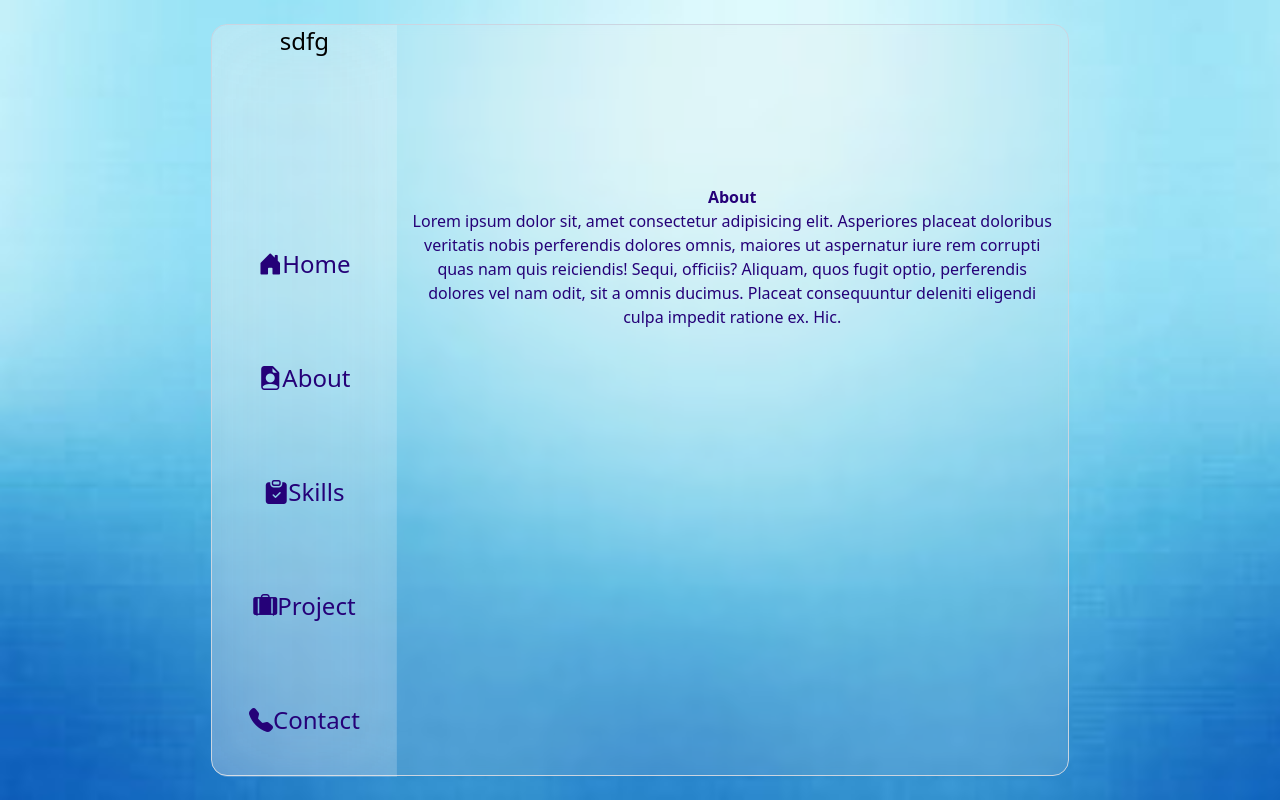
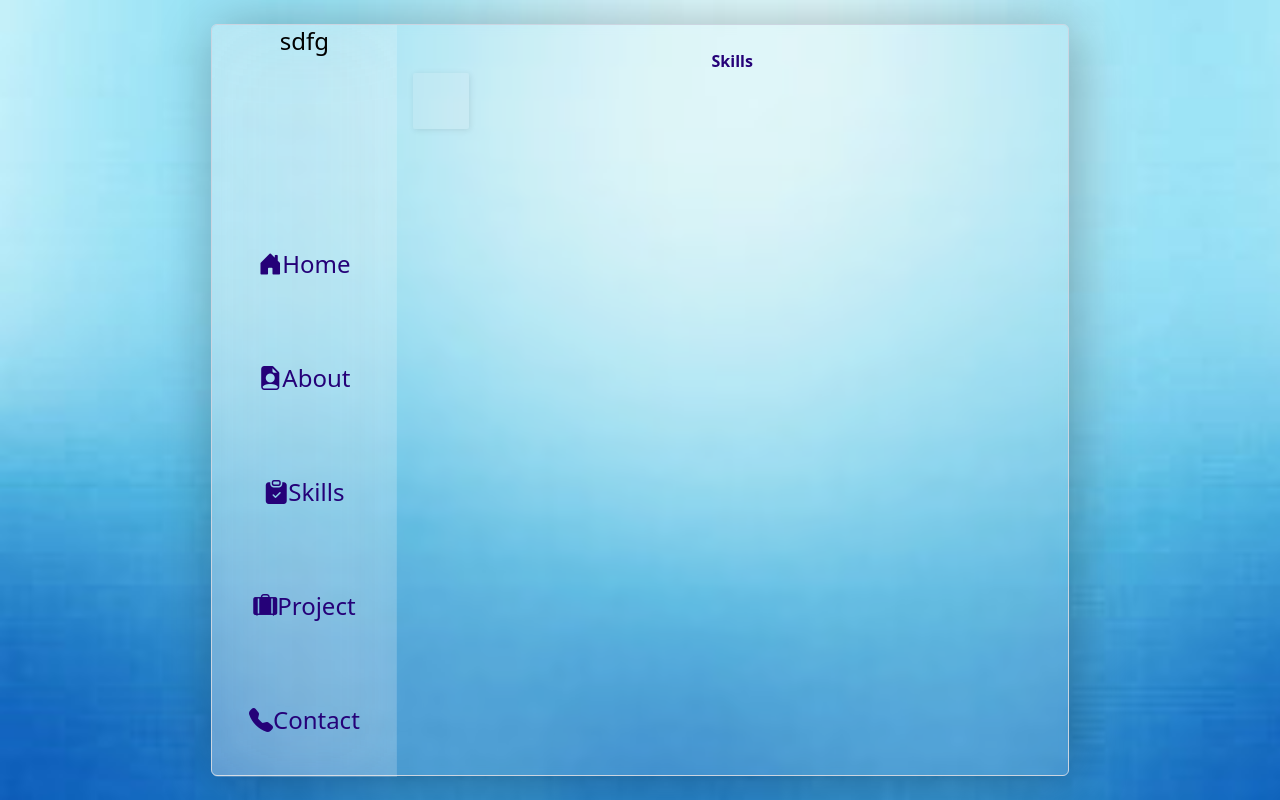
Before and after one commit to LUIZ919117215/portifolio, a React (Vite) app: page /Skill in a window 1280 px wide. Built offline with nearby package versions, Linux system fonts and the light colour scheme.

Commit message:
create tailwind component section and shadow

```diff
--- a/src/components/Menu.jsx
+++ b/src/components/Menu.jsx
@@ -3,11 +3,11 @@ import { Outlet, Link } from "react-router-dom";
 export function Menu() {
    return (
       <>
-         <div className="h-[94vh] w-[67vw] flex flex-col justify-between bg-base-primary backdrop-blur-sm rounded-2xl border-[1.1px] border-slate-300 md:flex-row-reverse">
+         <section className="h-[94vh] w-[67vw] flex flex-col justify-between bg-base-primary backdrop-blur-sm rounded-md border-[1.1px] border-slate-300 shadow-main md:flex-row-reverse">
             <Outlet/>
-            <nav className="flex justify-center items-center rounded-2xl w-[66.8vw] h-[5rem] bg-base-second backdrop-blur-2xl text-2xl md:rounded-r-none md:flex-col md:w-[45rem] md:h-[94vh]">
+            <nav className="flex justify-center items-center rounded-md w-[66.8vw] h-[5rem] bg-base-second backdrop-blur-2xl text-2xl md:rounded-r-none md:flex-col md:w-[45rem] md:h-[94vh]">
                <div className="hidden h-10 md:flex md:h-[15rem] portrait:hidden">sdfg</div>
-               <ul className="flex justify-around w-full rounded-2xl text-mono text-skin-main md:h-full md:rounded-r-none md:flex-col md:items-center">
+               <ul className="flex justify-around w-full rounded-md text-mono text-skin-main md:h-full md:rounded-r-none md:flex-col md:items-center">
 
                   <Link to={'/'}>
                      <il className="flex flex-row">
@@ -45,7 +45,7 @@ export function Menu() {
                   </Link>
                </ul>
             </nav>
-         </div>
+         </section>
       </>
    )
 }
--- a/src/index.css
+++ b/src/index.css
@@ -19,3 +19,17 @@
       --color-text-blue: #250178;
    }
 }
+
+@layer components {
+   .main-sections {
+      @apply h-[82.5vh] flex flex-col p-4 pt-6 text-center text-skin-main md:h-[93.7vh] md:w-[158rem] overflow-y-scroll scrollbar-webkit outline-none
+   }
+
+   .shadow-main {
+      @apply shadow-[4px_4px_56px_rgba(0,0,0,0.3)]
+   }
+
+   .shadow-item {
+      @apply shadow-[1px_1px_6px_rgba(0,0,0,0.1)]
+   }
+}
--- a/src/page/About.jsx
+++ b/src/page/About.jsx
@@ -1,10 +1,10 @@
 export function About() {
    return (
       <>
-         <div className="h-[82.5vh] flex flex-col p-4 pt-6 text-center text-skin-main md:h-[93.7vh] md:w-[158rem] overflow-y-scroll scrollbar-thin scrollbar-webkit">
+         <section className="main-sections">
             <h1 className="font-bold ">About</h1>
             <p>Lorem ipsum dolor sit, amet consectetur adipisicing elit. Asperiores placeat doloribus veritatis nobis perferendis dolores omnis, maiores ut aspernatur iure rem corrupti quas nam quis reiciendis! Sequi, officiis? Aliquam, quos fugit optio, perferendis dolores vel nam odit, sit a omnis ducimus. Placeat consequuntur deleniti eligendi culpa impedit ratione ex. Hic.</p>
-         </div>
+         </section>
       </>
    )
 }
--- a/src/page/Contact.jsx
+++ b/src/page/Contact.jsx
@@ -1,7 +1,7 @@
 export function Contact() {
    return (
       <>
-         <div className="flex flex-col p-4 pt-40 text-center text-skin-main md:w-[158rem]">
+         <section className="main-sections">
             <h1 className="font-bold ">Contact</h1>
             <lu>
                <il>234-697-78</il>
@@ -12,7 +12,7 @@ export function Contact() {
                <il>234-697-78</il>
                <il>234-697-78</il>
             </lu>
-         </div>
+         </section>
       </>
    )
 }
--- a/src/page/Home.jsx
+++ b/src/page/Home.jsx
@@ -1,7 +1,7 @@
 export function Home() {
    return (
       <>
-         <div className="h-[82.5vh] flex flex-col p-4 pt-6 text-center text-skin-main md:h-[93.7vh] md:w-[158rem] overflow-y-scroll scrollbar-thin scrollbar-webkit">
+         <section className="main-sections">
             <div>
                <img src="" alt="Foto de perfil" />
             </div>
@@ -13,7 +13,7 @@ export function Home() {
             <div>
             <p>Sou um Desenvolvedor web iniciante em ascensão, siu um entusuasta de novas tecnologias, e busco diminar as ferramentas do mercado com exelência a fim de alcançar o melhor desempenho profissional</p>
             </div>
-         </div>
+         </section>
       </>
    )
 }
--- a/src/page/Project.jsx
+++ b/src/page/Project.jsx
@@ -1,11 +1,11 @@
 export function Project() {
    return (
       <>
-         <div className="h-[82.5vh] flex flex-col p-4 pt-6 text-center text-skin-main md:h-[93.7vh] md:w-[158rem] overflow-auto scrollbar-thin scrollbar-webkit outline-none">
+         <section className="main-sections">
             <h1 className="font-bold">Projects</h1>
             <div>
                <h1 className="font-bold">1 projeto</h1>
-               <p>Lorem sdfghjjhgfdsfffjipsum dolor sit, amet consectetur adipisicing elit. Autem suscipit natus sed amet repellendus eveniet enim facilis voluptate consequatur? Et doloremque perferendis illo porro facilis aut, excepturi dolor maxime? Rerum eum tempore pariatur explicabo nobis expedita doloremque, cupiditate, sequi accusamus placeat quo similique ducimus sapiente!</p>
+               <p className="overflow-clip">Lorem sdfghjjhgfdsfffjipsum dolor sit, amet consectetur adipisicing elit. Autem suscipit natus sed amet repellendus eveniet enim facilis voluptate consequatur? Et doloremque perferendis illo porro facilis aut, excepturi dolor maxime? Rerum eum tempore pariatur explicabo nobis expedita doloremque, cupiditate, sequi accusamus placeat quo similique ducimus sapiente!</p>
                <button>ver</button>
             </div>
             <div className="font-bold">
@@ -18,7 +18,7 @@ export function Project() {
                <p>Lorem ipsum dolor sit, amet consectetur adipisicing elit. Autem suscipit natus sed amet repellendus eveniet enim facilis voluptate consequatur? Et doloremque perferendis illo porro facilis aut, excepturi dolor maxime? Rerum eum tempore pariatur explicabo nobis expedita doloremque, cupiditate, sequi accusamus placeat quo similique ducimus sapiente!</p>
                <button>ver</button>
             </div>
-         </div>
+         </section>
       </>
    )
 }
--- a/src/page/Skill.jsx
+++ b/src/page/Skill.jsx
@@ -1,10 +1,10 @@
 export function Skill() {
    return (
       <>
-         <div className="flex flex-col p-4 pt-40 text-center text-skin-main md:w-[158rem] scrollbar scrollbar-thumb-red-500">
-            <h1 className="font-bold ">About</h1>
-            <p>Lorem ipsum dolor sit, amet consectetur adipisicing elit. Asperiores placeat doloribus veritatis nobis perferendis dolores omnis, maiores ut aspernatur iure rem corrupti quas nam quis reiciendis! Sequi, officiis? Aliquam, quos fugit optio, perferendis dolores vel nam odit, sit a omnis ducimus. Placeat consequuntur deleniti eligendi culpa impedit ratione ex. Hic.</p>
-         </div>
+         <section className="main-sections">
+            <h1 className="font-bold ">Skills</h1>
+            <div className="h-[56px] w-[56px] bg-base-primary shadow-item rounded-sm"></div>
+         </section>
       </>
    )
 }
--- a/tailwind.config.mjs
+++ b/tailwind.config.mjs
@@ -24,14 +24,12 @@ module.exports= {
          const newUtilities = {
             ".scrollbar-webkit": {
                "&::-webkit-scrollbar": {
-                  width: "7.3px" ,
-               },
-               "&::-webkit-scrollbar-track": {
-                  borderWidth: "34px"
+                  width: "7.3px",
                },
                "&::-webkit-scrollbar-thumb": {
                   backgroundColor: "#250178",
                   borderRadius: "20px",
+
                }
             }
          }
```
